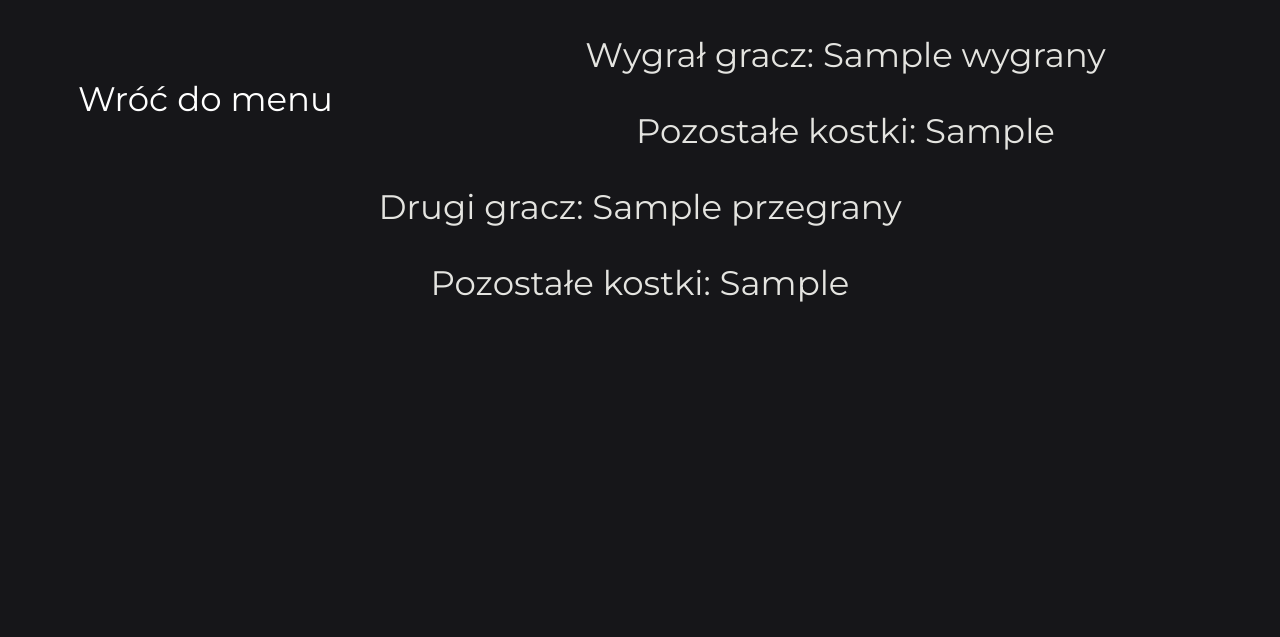
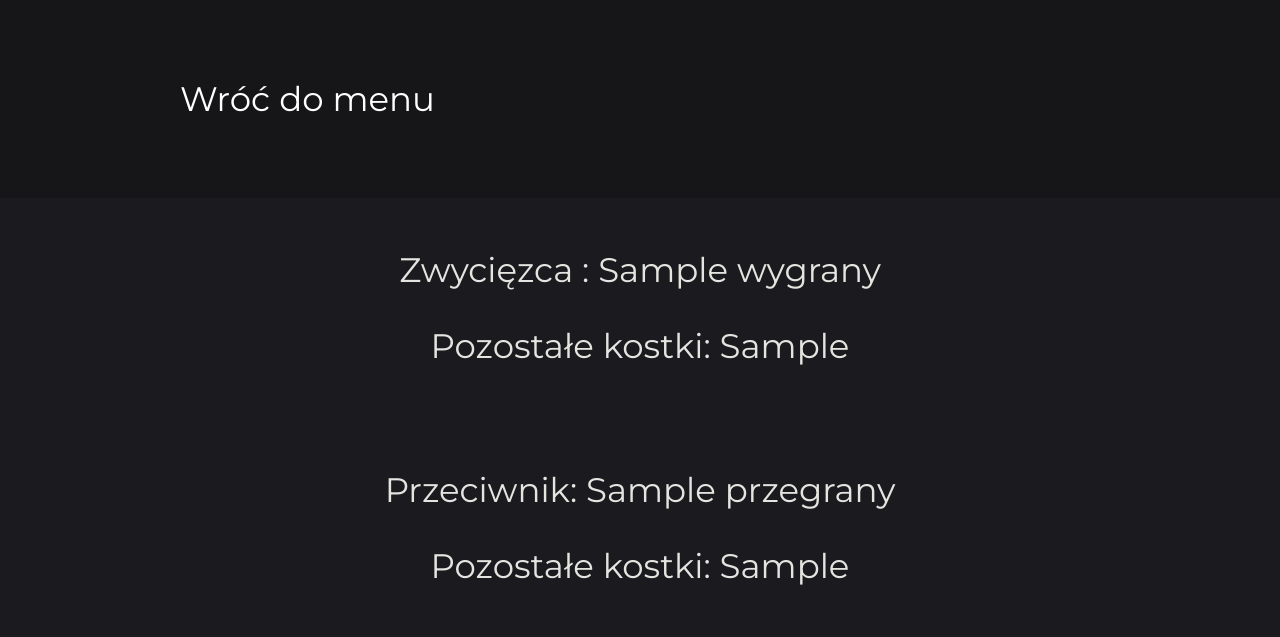
Before and after one commit to karzeg/domino, a Flask app: template templates/koniec.html in a window 1280 px wide. Shown: the top 637 px of the page. Run offline with Flask 2, Linux system fonts and the light colour scheme; the template is opened without the code that fills it: most values are stand-ins (such as "Sample title", 1, 10 or a date in 2020).

Commit message:
ostatnie poprawki

```diff
--- a/app.py
+++ b/app.py
@@ -57,7 +57,7 @@
         gra.czy_zakonczyc_gre()
 
         if gra.koniec:
-            return redirect(url_for('koniec'))
+            return redirect(url_for('koniec_gry'))
 
         gra.zmiana_gracza()
 
@@ -77,7 +77,7 @@
 
 
 @app.route('/koniec_gry')
-def koniec():
+def koniec_gry():
     global gra
 
     # if len(gra.gracze[gra.turn].domino_gracza) < len(gra.gracze[(gra.turn + 1) % 2].domino_gracza):
--- a/static/style.css
+++ b/static/style.css
@@ -17,7 +17,7 @@
 .buttons
 {
     background-color: #1b1b1f;
-    margin: 0.5em auto auto;
+    margin: 3em auto;
     padding: 1em;
     width: 80%;
     height: 100%;
@@ -25,7 +25,7 @@
 
 .choose-tit
 {
-    margin: 1em;
+    margin: 2em;
 }
 
 a
@@ -34,9 +34,9 @@
     color: #FFFFFF;
 }
 
-.one-button, .two-button, .three-button
+.two-button
 {
-    margin: auto 1.5em;
+    margin: 1.5em;
     padding: 1.5em;
 }
 
@@ -121,22 +121,67 @@
 
 .tryb
 {
-    display: block;
+    background-color: #161619;
     padding: 10px;
-    text-align: center;
-    float: left;
-    margin: 1em 2em;
+    text-align: left;
+    margin: 2em 5em;
+    width: 40%;
 }
 
 .tryb:hover
 {
-    transform: scale(1.25);
+    transform: scale(1.2);
     font-weight: bold;
-    position: relative;
 }
 
 .pole-gracza
 {
     text-align: center;
-    margin: auto;
+    margin: 1.5em auto;
+    background-color: #1b1b1f;
+    padding: 1em;
 }
+
+.wygrany, .przegrany
+{
+    background-color: #1b1b1f;
+    padding: 0.5em;
+    text-align: center;
+}
+
+.form
+{
+    background-color: #1b1b1f;
+    width: 80%;
+    padding: 1.5em 1.5em 2.2em;
+    margin: 3em auto;
+}
+
+.imiona-form
+{
+    text-align: center;
+    font-size: 45px;
+}
+
+.form-group
+{
+    border: none;
+}
+
+.btn
+{
+    margin: 2em;
+    height: 30px;
+    font-size: 22px;
+}
+.btn:hover
+{
+    transform: scale(1.25);
+}
+
+.form-control
+{
+    height: 40px;
+    width: 250px;
+    margin: 5px;
+}
--- a/templates/formularz.html
+++ b/templates/formularz.html
@@ -8,7 +8,7 @@
 <body>
 
 
-<div class="form"><p>Imiona graczy</p>
+<div class="form"><p class="imiona-form">Imiona graczy</p>
     <form method="POST" action="">
         {{ form_gracze.hidden_tag() }}
         <fieldset class="form-group">
--- a/templates/game.html
+++ b/templates/game.html
@@ -8,7 +8,7 @@
 </head>
 <body>
 
-<a href="{{url_for('koniec')}}"><div class="koniec">Przerwij<br>grę</div></a>
+<a href="{{url_for('koniec_gry')}}"><div class="koniec">Przerwij<br>grę</div></a>
 
 <div class="stos">
     {% if ilosc_na_stosie != 0 %}
--- a/templates/index.html
+++ b/templates/index.html
@@ -7,7 +7,7 @@
 </head>
 <body>
 <div class = buttons>
-    <div class = "choose-tit"><h1>Wybierz rodzaj gry</h1></div>
+    <div class = "choose-tit"><h1>DOMINO</h1></div>
     <a href=" {{ url_for('wypelnij_formularz')  }}"><div class = "two-button"> Graj z przeciwnikiem </div></a>
 </div>
 
--- a/templates/koniec.html
+++ b/templates/koniec.html
@@ -14,27 +14,26 @@
 {% if koniec_gry %}
 
     <div class="wygrany">
-        <p class="wyniki">Wygrał gracz: {{ wygrany }}</p>
+        <p class="wynik">Zwycięzca: {{ wygrany }}</p>
         <p class="punkty">Pozostałe kostki: {{ wygrany_pkt }}</p>
     </div>
     <div class="przegrany">
-        <p class="wyniki">Drugi gracz: {{ przegrany }}</p>
+        <p class="wynik">Przeciwnik: {{ przegrany }}</p>
         <p class="punkty">Pozostałe kostki: {{ przegrany_pkt }}</p>
     </div>
 
 {% else %}
 
     <div class="wygrany">
-        <p class="wyniki">Wygrał gracz: {{ wygrany }}</p>
+        <p class="wynik">Zwycięzca : {{ wygrany }}</p>
         <p class="punkty">Pozostałe kostki: {{ wygrany_pkt }}</p>
     </div>
     <div class="przegrany">
-        <p class="wyniki">Drugi gracz: {{ przegrany }}</p>
+        <p class="wynik">Przeciwnik: {{ przegrany }}</p>
         <p class="punkty">Pozostałe kostki: {{ przegrany_pkt }}</p>
     </div>
 
 {% endif %}
 </div>
-
 </body>
 </html>
```
